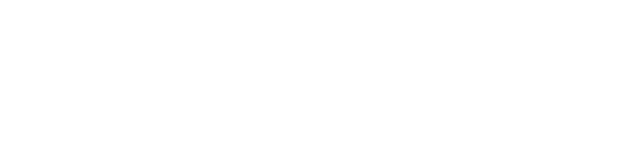
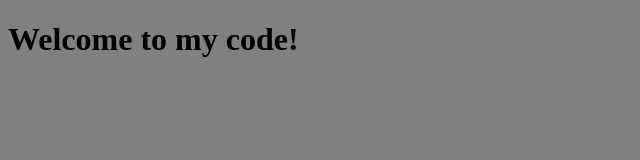
Before and after one commit to CheriFisher/Class1Exercises, a plain HTML site: page Exercise_1/index.html in a window 1280 px wide. Shown: the whole page, without its empty margins (0-640 px from the left). Drawn offline with Linux system fonts and the light colour scheme.

Commit message:
ADD:Heading and Background Color in JavaScript

```diff
--- a/index.html
+++ b/Exercise_1/index.html
@@ -4,9 +4,11 @@
     <meta charset="UTF-8">
     <meta http-equiv="X-UA-Compatible" content="IE=edge">
     <meta name="viewport" content="width=device-width, initial-scale=1.0">
-    <title>Test</title>
+    <title></title>
 </head>
 <body>
+   <h1> Welcome to my code!</h1>
 
+   <script src="./script.js"></script>
 </body>
 </html>
--- /dev/null
+++ b/Exercise_1/script.js
@@ -0,0 +1 @@
+document.body.style.backgroundColor = "grey";
```
Also changed, not shown: Exercise_1/styles.css (added), styles.css (deleted).
